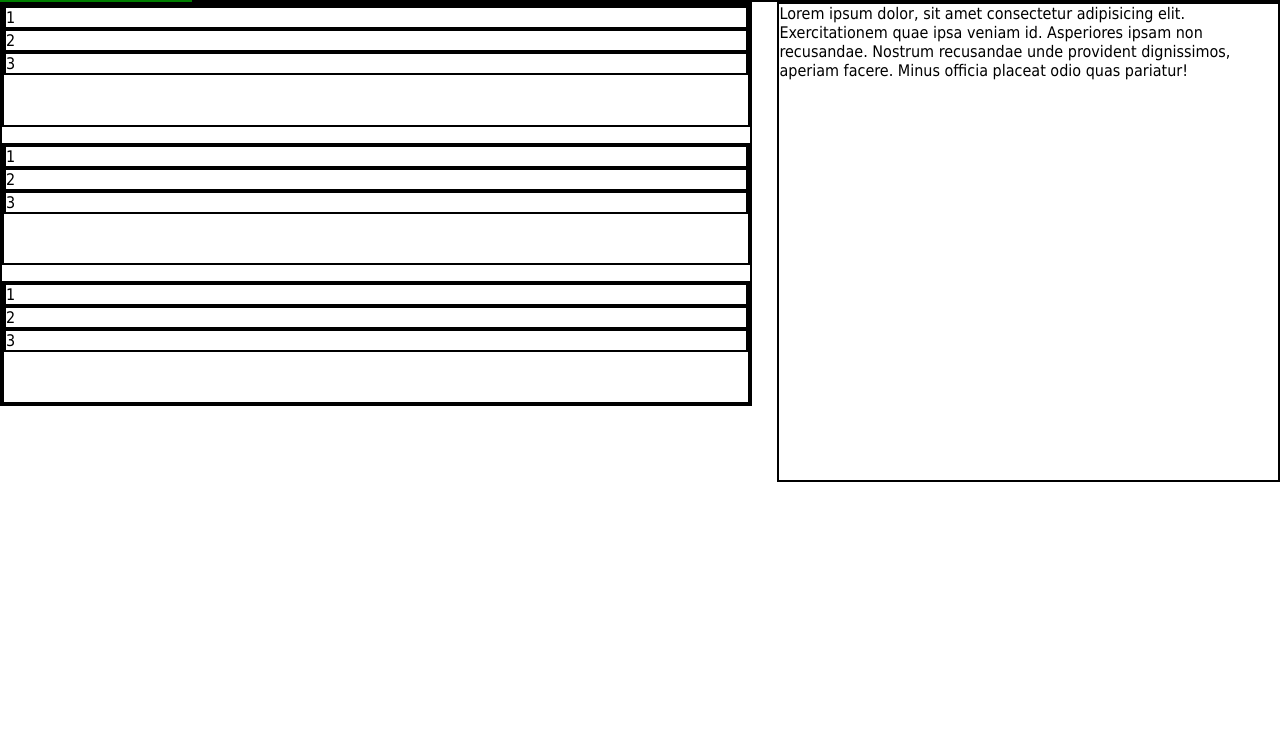
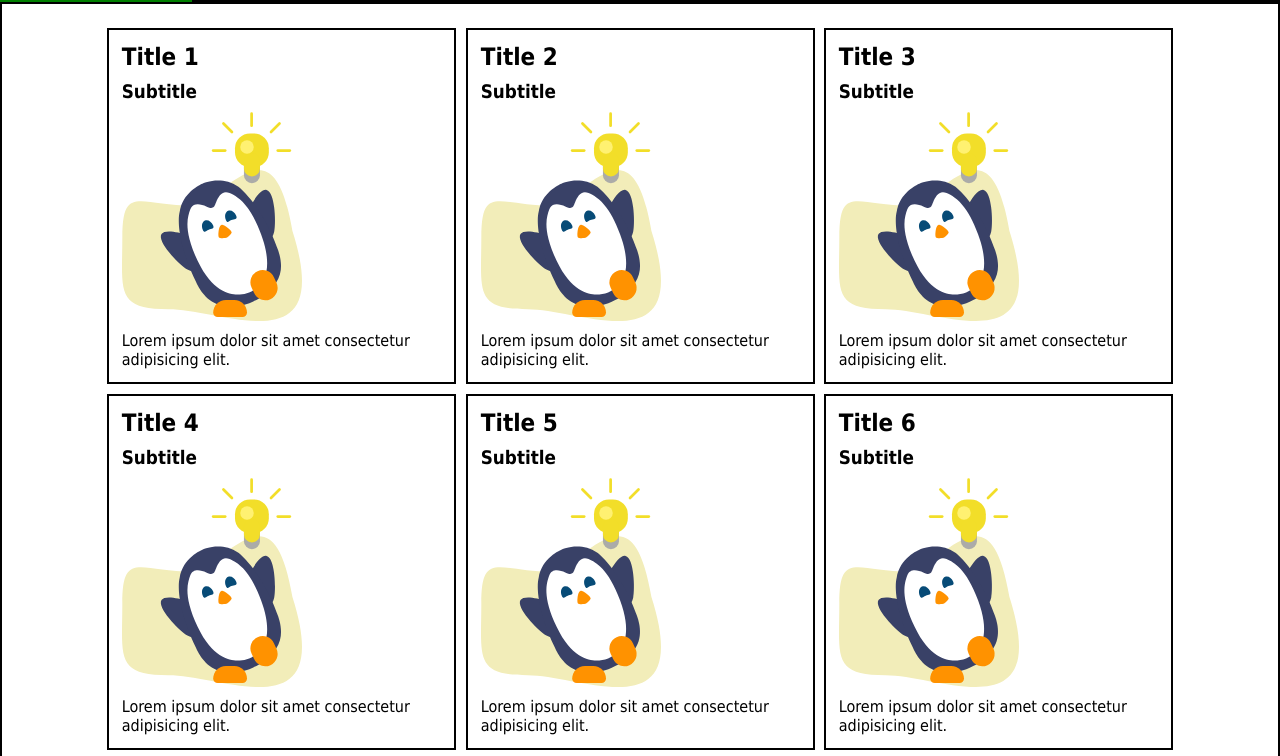
Before and after one commit to Kenny-Jewett/flexbox-challenge, a plain HTML site: page part2.html in a window 1280 px wide. Shown: the part 48-804 px from the top of the page. Drawn offline with Linux system fonts and the light colour scheme.

Commit message:
Still need to add search bar and fix card stretching. Everything else works.

```diff
--- a/part2.css
+++ b/part2.css
@@ -2,6 +2,7 @@
     margin: 0;
     padding: 0;
     font-family: Tahoma, Geneva, Verdana, sans-serif;
+
 }
 /* navbar styling
    Build flex-box then place other flex-boxes inside, and then move/adjust the nested flex-boxes within parent box.
@@ -50,43 +51,59 @@ a:hover {
 
 /* Panel stylings. Same as above. */
 
-.main-container {
+.top-container {
+    border: solid black 2px;
     display: flex;
-    height: 60vh;
-    gap: 2vw;
+    justify-content: center;
+    align-items: center;
+    flex-wrap: wrap;
+    height: 100%;
+    flex-basis: content;
+    gap: 10px;
+    padding-top: 3vh;
+
 }
 
-.left-container {
+/* .bottom-container {
+    border: solid black 2px;
     display: flex;
+    justify-content: center;
+    align-items: center;
+    flex-wrap: wrap;
+    height: 100%;
+    flex-basis: content;
+    gap: 10px;
+
+} */
+
+.card {
+    display: flex;
+    justify-content: center;
     flex-direction: column;
     border: solid 2px black;
-    width: 60vw;
-    height: 50vh;
-    gap: 2vh;
+    gap: 10px;
+    height: 20%;
+    width: 25%;
+    padding: 1%;
+    contain: content;
 }
 
-.top {
-    border: solid 2px black;
-    height: 30%;
+img {
+    width: 180px;
 }
 
-.middle {
-    border: solid 2px black;
-    height: 30%;
+.profile {
+    width: 15%;
+    justify-content: space-evenly;
 }
 
-.bottom {
-    border: solid 2px black;
-    height: 30%;
+#profile-link {
+
+
 }
 
-.box {
-    border: solid 2px black;
+#profile-picture {
+
+    height: 30px;
+    width: 30px;
 }
-
-.right-container {
-    display: flex;
-    justify-content: flex-end;
-    border: solid 2px black;
-    width: 40vw;
-}
--- a/part2.html
+++ b/part2.html
@@ -18,40 +18,65 @@
           <a href="">Link #2</a>
           <a href="">Link #3</a>
         </div>
+      <div class="profile">
+        <img src="./Profile picture.jpg" alt="a picture of me" id="profile-picture">
+        <a href="" id="profile-link">Profile</a>
+      </div>
     </nav>
   </header>
   <main>
-        <div class="main-container">
-            <div class="left-container">
-                <div class="top">
-                    <div class="box">1</div>
-                    <div class="box">2</div>
-                    <div class="box">3</div>
+    <div class="top-container">
+      <div class="card">
+        <h2>Title 1</h2>
+        <h3>Subtitle</h2>
+        <img src="./penguin1.svg" alt="a penguin">
+        <p>Lorem ipsum dolor sit amet consectetur adipisicing elit.</p>
       </div>
-                <div class="middle">
-                    <div class="box">1</div>
-                    <div class="box">2</div>
-                    <div class="box">3</div>
+      <div class="card">
+        <h2>Title 2</h2>
+        <h3>Subtitle</h2>
+        <img src="./penguin1.svg" alt="a penguin">
+        <p>Lorem ipsum dolor sit amet consectetur adipisicing elit.</p>
       </div>
-                <div class="bottom">
-                    <div class="box">1</div>
-                    <div class="box">2</div>
-                    <div class="box">3</div>
+      <div class="card">
+        <h2>Title 3</h2>
+        <h3>Subtitle</h2>
+        <img src="./penguin1.svg" alt="a penguin">
+        <p>Lorem ipsum dolor sit amet consectetur adipisicing elit.</p>
+      </div>
+      <div class="card">
+        <h2>Title 4</h2>
+        <h3>Subtitle</h2>
+        <img src="./penguin1.svg" alt="a penguin">
+        <p>Lorem ipsum dolor sit amet consectetur adipisicing elit.</p>
+      </div>
+      <div class="card">
+        <h2>Title 5</h2>
+        <h3>Subtitle</h2>
+        <img src="./penguin1.svg" alt="a penguin">
+        <p>Lorem ipsum dolor sit amet consectetur adipisicing elit.</p>
+      </div>
+      <div class="card">
+        <h2>Title 6</h2>
+        <h3>Subtitle</h2>
+        <img src="./penguin1.svg" alt="a penguin">
+        <p>Lorem ipsum dolor sit amet consectetur adipisicing elit.</p>
+      </div>
+      <div class="card">
+        <h2>Title 7</h2>
+        <h3>Subtitle</h2>
+        <img src="./penguin1.svg" alt="a penguin">
+        <p>Lorem ipsum dolor sit amet consectetur adipisicing elit.</p>
+      </div>
+      <div class="card">
+        <h2>Title 8</h2>
+        <h3>Subtitle</h2>
+        <img src="./penguin1.svg" alt="a penguin">
+        <p>Lorem ipsum dolor sit amet consectetur adipisicing elit.</p>
       </div>
     </div>
 
-            <div class="right-container">
-                <div>
-                    <p>
-                        Lorem ipsum dolor, sit amet consectetur adipisicing elit. Exercitationem quae ipsa veniam id.
-                        Asperiores ipsam non recusandae. Nostrum recusandae unde provident dignissimos, aperiam facere.
-                        Minus officia placeat odio quas pariatur!
-                    </p>
-                </div>
-            </div>
-
-        </div>
-
+  </main>
 </body>
 
 </html>
```
Also changed, not shown: Profile picture.jpg (added), penguin1.svg (added). Lines whose indentation alone changed are shown as unchanged.
